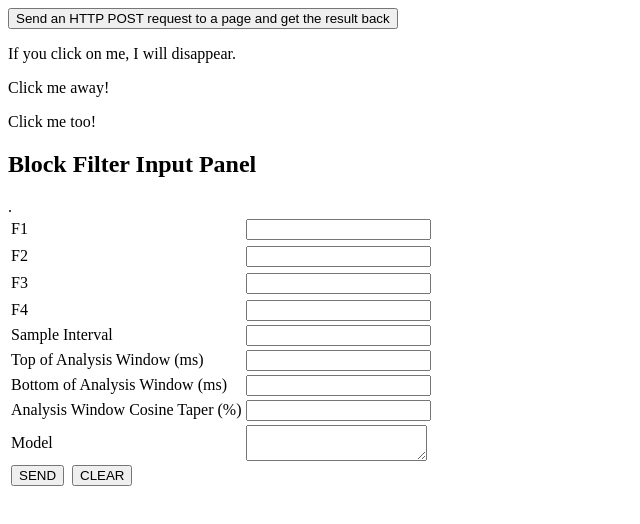
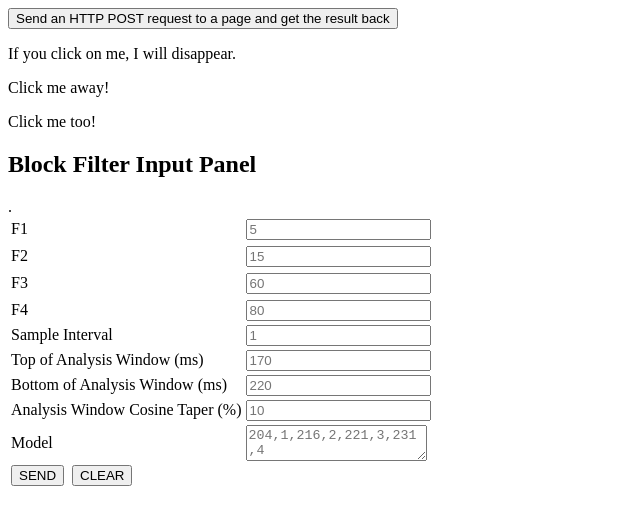
Before and after one commit to duncanchild/blockfilter, a plain HTML site: page blockfilt/web/index.html in a window 1280 px wide. Shown: the whole page, without its empty margins (0-640 px from the left). Drawn offline with nearby package versions, Linux system fonts and the light colour scheme.

Commit message:
placeholder in textboxes implemented.... but these are not actual values that can be sent to the server.....

```diff
--- a/blockfilt/web/index.html
+++ b/blockfilt/web/index.html
@@ -42,38 +42,38 @@ $(document).ready(function(){
     <table>
     <tr>
       <td>F1</td>
-      <td><input type="text"  name="filter1"/></td>
+      <td><input type="text" placeholder="5"  name="filter1" /></td>
     <tr>
      <tr>
       <td>F2</td>
-      <td><input type="text"  name="filter2"/></td>
+      <td><input type="text" placeholder="15"  name="filter2"/></td>
       <tr>
     <tr>
       <td>F3</td>
-      <td><input type="text"  name="filter3"/></td>
+      <td><input type="text" placeholder="60"  name="filter3"/></td>
     <tr>
     <tr>
       <td>F4</td>
-      <td><input type="text"  name="filter4"/></td>
+      <td><input type="text" placeholder="80"  name="filter4"/></td>
     <tr>
     .
          <td>Sample Interval</td>
-      <td><input type="text"  name="dsamp" /></td>
+      <td><input type="text"  placeholder="1" name="dsamp" /></td>
      <tr>
 
          <td>Top of Analysis Window (ms)</td>
-      <td><input type="text"  name="dft_window_top" /></td>
+      <td><input type="text"  placeholder="170" name="dft_window_top" /></td>
      <tr>
           <td>Bottom of Analysis Window (ms)</td>
-      <td><input type="text"  name="dft_window_bot" /></td>
+      <td><input type="text"  placeholder="220" name="dft_window_bot" /></td>
      <tr>
 
              <td>Analysis Window Cosine Taper (%)</td>
-      <td><input type="text"  name="taper_percent" /></td>
+      <td><input type="text"  placeholder="10" name="taper_percent" /></td>
      <tr>
     <td>Model</td>
 
-<td><textarea name="model"></textarea></td></tr>
+<td><textarea name="model" placeholder="204,1,216,2,221,3,231,4" ></textarea></td></tr>
 
 
       <td><input type="submit" value="SEND" id="submit"/>&nbsp;
@@ -84,10 +84,19 @@ $(document).ready(function(){
 </body>
 </html>
 
+</script>
 
- <script language="javascript">
-var filter, message;
-message = "x is equal to ";
-document.write (message); // prints the value of the message variable
-document.write filter(0); //prints the value of x
+<script>
+
+function setDefaults(){
+    if(document.theForm.filter1.value==""){
+        document.theForm.filter1.value = "5";
+    }
+    if(document.theForm.filter2.value==""){
+        document.theForm.filter2.value = "10";
+    }
+
+    }
 </script>
+
+<body onLoad="setDefaults();">
```
Also changed, not shown: blockfilt/web/.javascript/shortcut.js (added), blockfilt/web/.javascript/slider.js (added).
